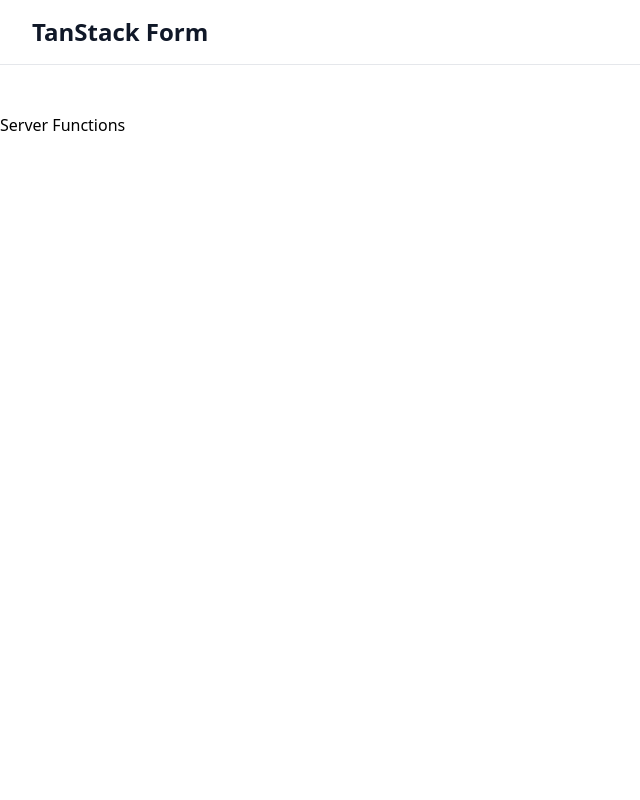
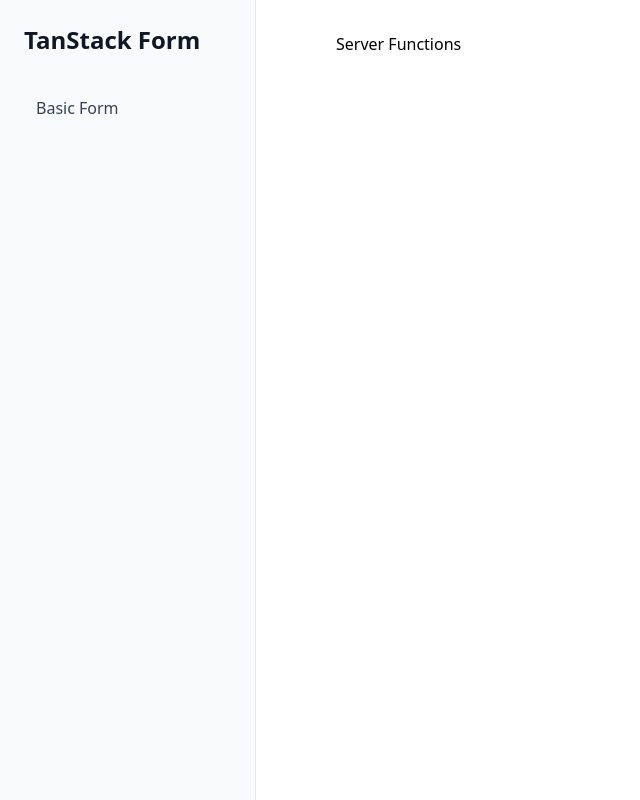
Before and after one commit to kazuki-310/learn-tanstack-form, a Next.js app: page /server-functions in a window 1280 px wide. Shown: the whole page, without its empty margins (0-640 px from the left). Built offline with nearby package versions, Linux system fonts and the light colour scheme.

Commit message:
add: replace Header component with Sidebar in Layout and create Sidebar component

```diff
--- a/src/app/(form)/layout.tsx
+++ b/src/app/(form)/layout.tsx
@@ -1,11 +1,11 @@
 import type { NextLayoutProps } from "~/app/type";
-import { Header } from "~/components/header";
+import { Sidebar } from "~/components/sidebar";
 
 export default function Layout({ children }: NextLayoutProps): React.ReactNode {
 	return (
-		<>
-			<Header />
-			<main className="container mx-auto py-12">{children}</main>
-		</>
+		<div className="flex">
+			<Sidebar />
+			<main className="mx-auto flex-1 px-20 py-8">{children}</main>
+		</div>
 	);
 }
--- a/src/components/header.tsx
+++ /dev/null
@@ -1,11 +0,0 @@
-import type { JSX } from "react";
-
-export function Header(): JSX.Element {
-	return (
-		<header className="border-gray-200 border-b bg-white py-4">
-			<div className="mx-auto px-8">
-				<h1 className="font-bold text-2xl text-gray-900">TanStack Form</h1>
-			</div>
-		</header>
-	);
-}
--- /dev/null
+++ b/src/components/sidebar.tsx
@@ -0,0 +1,22 @@
+import Link from "next/link";
+import type { JSX } from "react";
+
+export function Sidebar(): JSX.Element {
+	return (
+		<aside className="h-screen w-64 border-gray-200 border-r bg-gray-50 p-6">
+			<h1 className="mb-8 font-bold text-2xl text-gray-900">TanStack Form</h1>
+			<nav>
+				<ul>
+					<li>
+						<Link
+							href="/basic"
+							className="block rounded px-3 py-2 text-gray-700 hover:bg-gray-100"
+						>
+							Basic Form
+						</Link>
+					</li>
+				</ul>
+			</nav>
+		</aside>
+	);
+}
```
